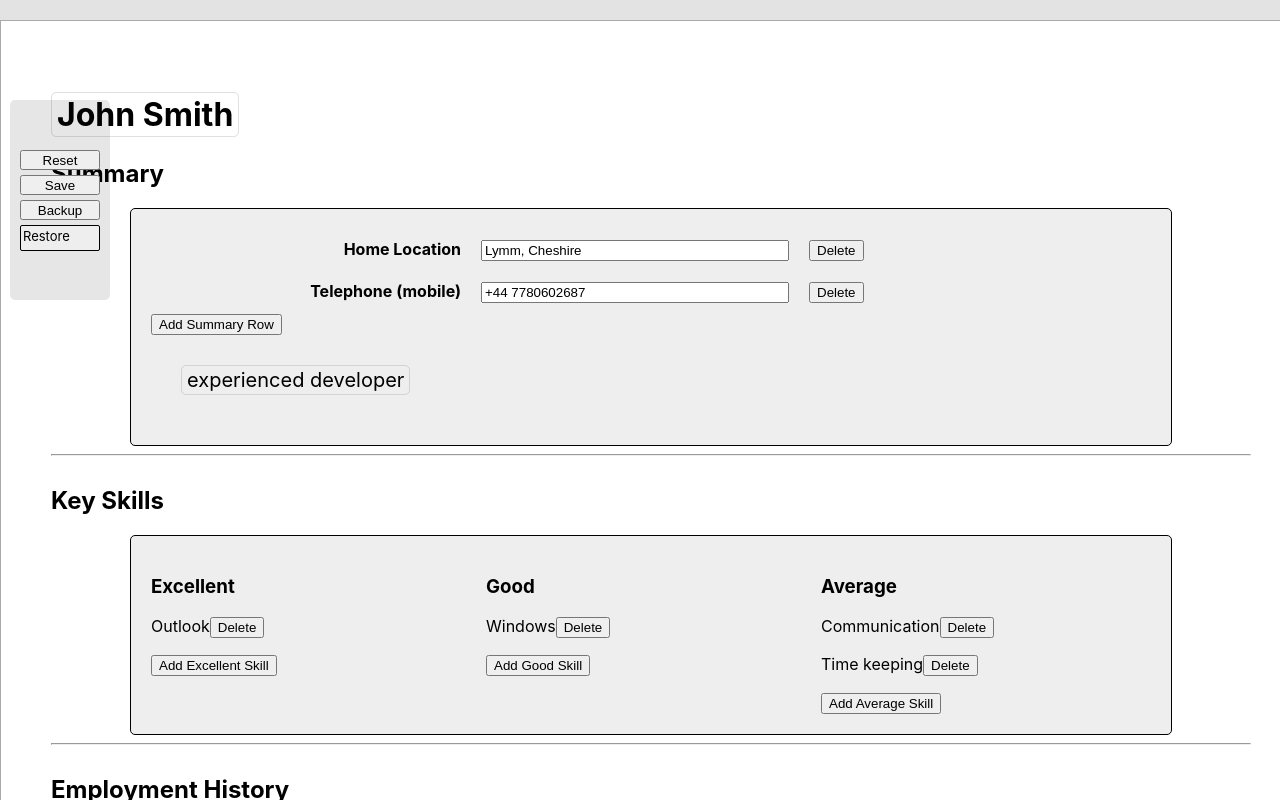
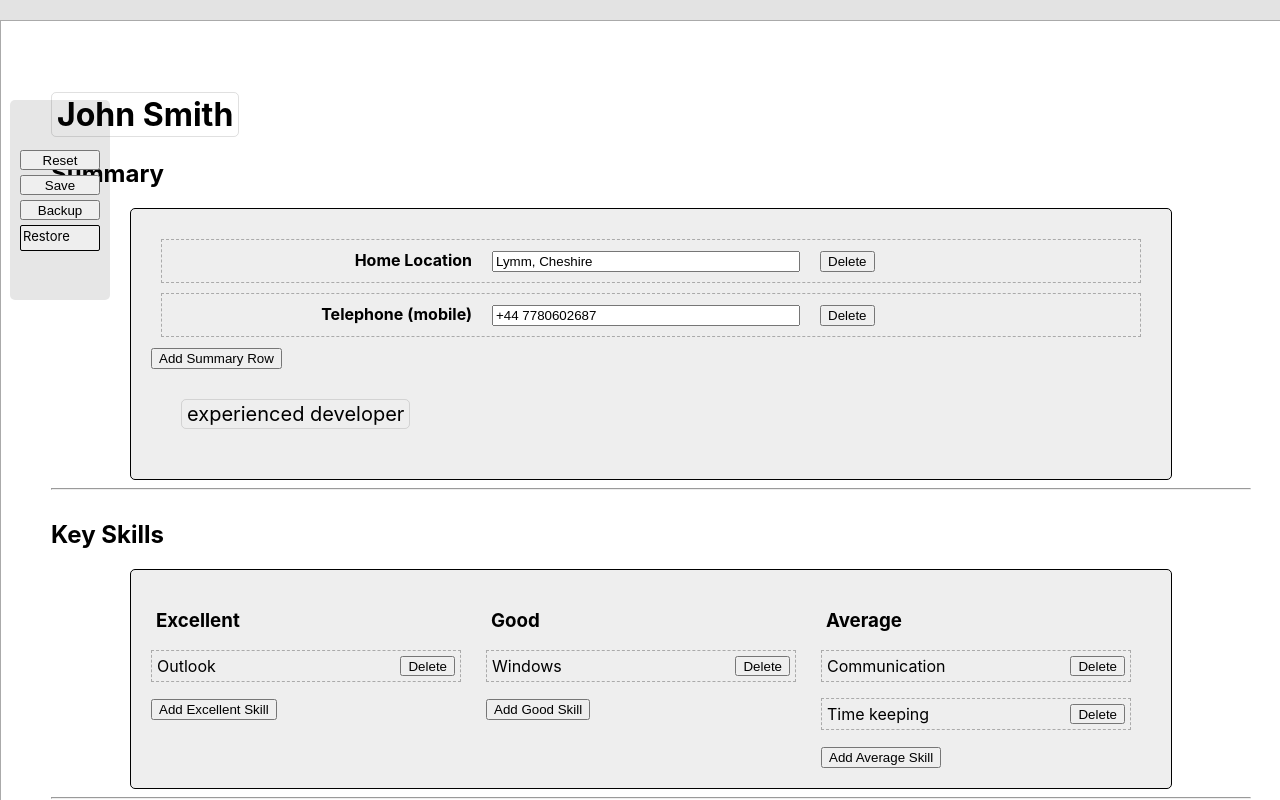
Before and after one commit to fireydude/cvelf, a React (Create React App) app in the folder ui/: page / in a window 1280 px wide. Shown: the top 800 px of the page. Built offline with nearby package versions, Linux system fonts and the light colour scheme.

Commit message:
drag drop summary

```diff
--- a/ui/src/components/skills/KeySkills.tsx
+++ b/ui/src/components/skills/KeySkills.tsx
@@ -23,18 +23,18 @@ export const KeySkills: React.FC<IKeySkills> = (props) => {
         gap: 5,
         gridTemplateColumns: '33% 33% 33%',
       }}>
-        <div style={{ gridArea: 'excellent' }}>
-          <h3>Excellent</h3>
+        <div style={{ gridArea: 'excellent', paddingRight: 20 }}>
+          <h3 style={{ paddingLeft: 5 }}>Excellent</h3>
           <SkillList items={keySkills.excellent} remove={(x: string) => removeSkill('excellent', x)} />
           <AddItem addText="Add Excellent Skill" add={(name) => addSkill('excellent', name)} />
         </div>
-        <div style={{ gridArea: 'good' }}>
-          <h3>Good</h3>
+        <div style={{ gridArea: 'good', paddingRight: 20 }}>
+          <h3 style={{ paddingLeft: 5 }}>Good</h3>
           <SkillList items={keySkills.good} remove={(x: string) => removeSkill('good', x)} />
           <AddItem addText="Add Good Skill" add={(name) => addSkill('good', name)} />
         </div>
-        <div style={{ gridArea: 'average' }}>
-          <h3>Average</h3>
+        <div style={{ gridArea: 'average', paddingRight: 20 }}>
+          <h3 style={{ paddingLeft: 5 }}>Average</h3>
           <SkillList items={keySkills.average} remove={(x: string) => removeSkill('average', x)} />
           <AddItem addText="Add Average Skill" add={(name) => addSkill('average', name)} />
         </div>
--- a/ui/src/components/skills/SkillList.tsx
+++ b/ui/src/components/skills/SkillList.tsx
@@ -20,7 +20,7 @@ export const SkillList: React.FC<I> = ({ items, remove }) => {
   function handleListDragOver(e: React.DragEvent<HTMLDivElement>): void {
     e.preventDefault();
     const id = Number((e.target as any).dataset.id);
-    if (id === undefined || isNaN(id)|| dragIndex === undefined || id === undefined || dragIndex === id) {
+    if (id === undefined || isNaN(id) || dragIndex === undefined || id === undefined || dragIndex === id) {
       return;
     }
     const to = id;
@@ -34,9 +34,15 @@ export const SkillList: React.FC<I> = ({ items, remove }) => {
       {items.map((skill, index) => {
         return (
           <p key={index} draggable data-id={index} onDragStart={handleItemDragStart} onDragEnd={handleItemDragEnd}
-            style={{ color: index === dragIndex ? '#555' : undefined, cursor: items.length > 1 ? 'move' : undefined }}>
+            style={
+              {
+                color: index === dragIndex ? '#555' : undefined,
+                cursor: items.length > 1 ? 'move' : undefined,
+                border: 'dashed 1px #aaa',
+                padding: 5,
+              }}>
             {skill}
-            <button onClick={() => remove(skill)}>Delete</button>
+            <button style={{ float: 'right', margin: 0, height: 20 }} onClick={() => remove(skill)}>Delete</button>
           </p>);
       })}
     </div>);
--- a/ui/src/components/summary/SummaryEditor.tsx
+++ b/ui/src/components/summary/SummaryEditor.tsx
@@ -19,15 +19,39 @@ export const SummaryEditor: React.FC<ISummaryEditor> = (props) => {
 
   const [updateText, setUpdateText] = useState<boolean>(false);
 
+  const [dragIndex, setDragIndex] = useState<number>();
+
+  function handleItemDragStart(e: React.DragEvent<HTMLParagraphElement>) {
+    setDragIndex(Number((e.target as any).dataset.id));
+  }
+
+  function handleItemDragEnd(e: React.DragEvent<HTMLDivElement>) {
+    e.preventDefault();
+    setDragIndex(undefined);
+  }
+
+  function handleListDragOver(e: React.DragEvent<HTMLDivElement>): void {
+    e.preventDefault();
+    const id = Number((e.target as any).dataset.id);
+    if (id === undefined || isNaN(id) || dragIndex === undefined || dragIndex === id) {
+      return;
+    }
+    const to = id;
+    const from = dragIndex;
+    summary.items.splice(to, 0, summary.items.splice(from, 1)[0]);
+    setDragIndex(to);
+  }
+
   const colStyle = { display: 'inline-block', padding: 10 };
   return (
     <CvArticle>
       <h2>Summary</h2>
       <CvSection>
-        <div>
+        <div onDragOver={handleListDragOver}>
           {summary.items.map((item, index) => {
             return (
-              <div key={index} draggable style={{ cursor: 'move' }}>
+              <div key={index} data-id={index} draggable onDragStart={handleItemDragStart} onDragEnd={handleItemDragEnd}
+                style={{ cursor: 'move', margin: 10, border: 'dashed 1px #aaa' }}>
                 <div style={{ ...colStyle, width: 300, textAlign: 'right', fontWeight: 'bold' }}>
                   {item.name}
                 </div>
```
